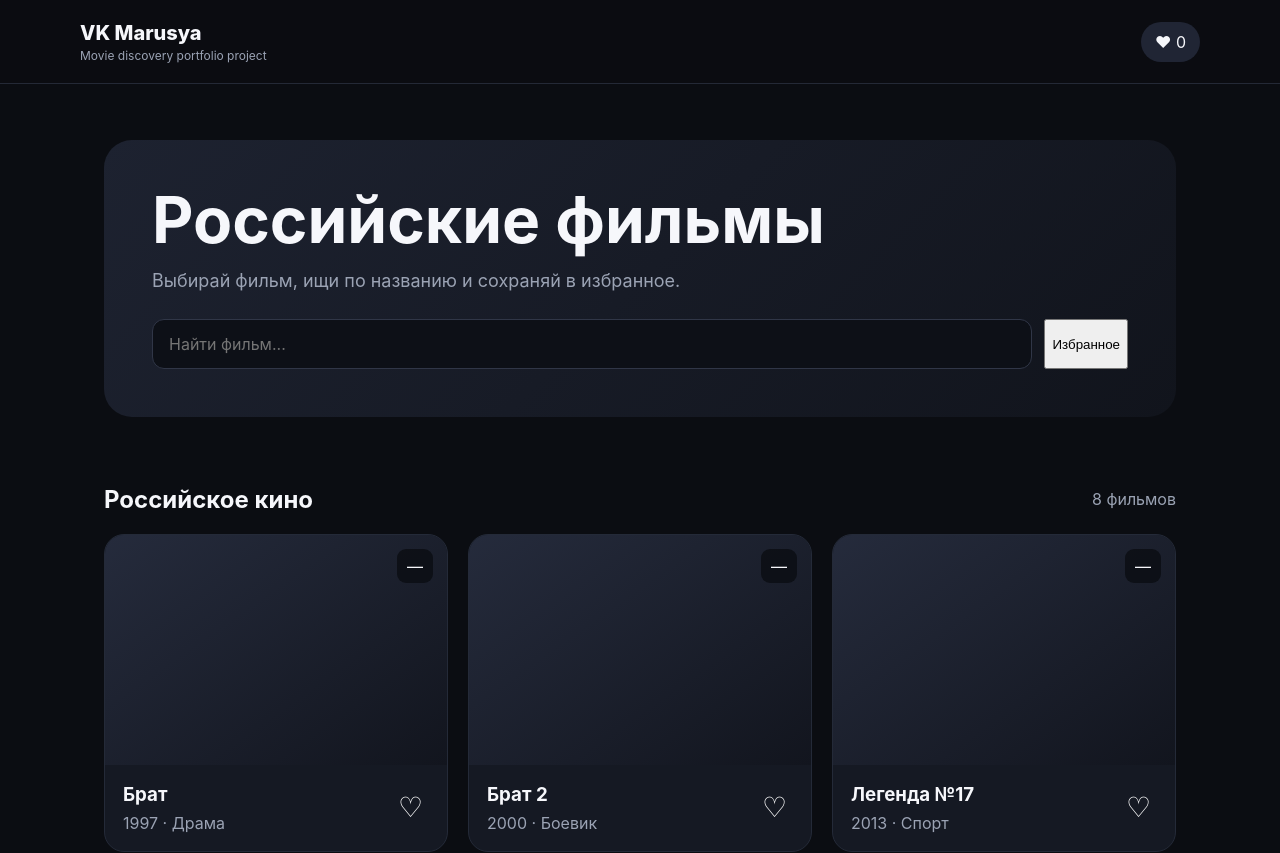
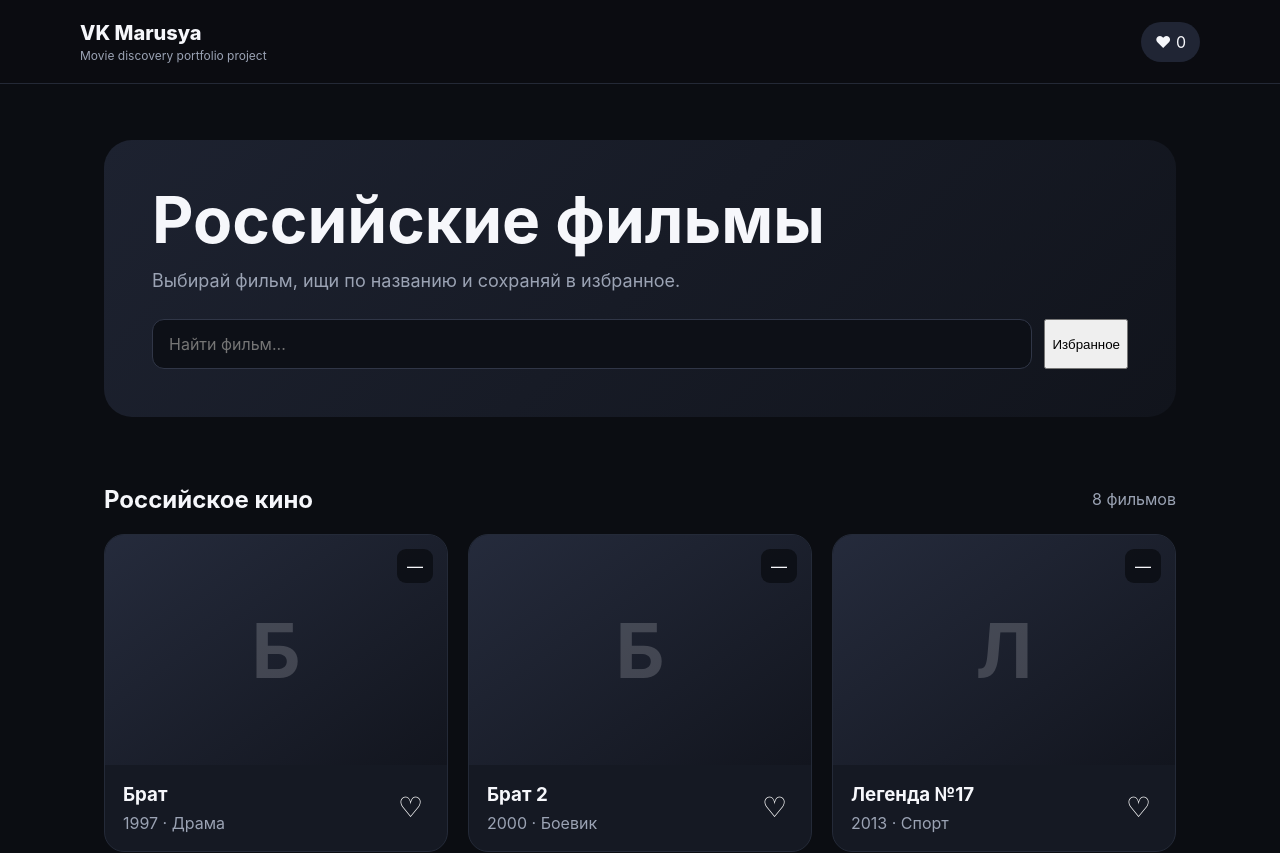
Before and after one commit to Kolomiets94/VKMarusya, a React (Create React App) app: page /#/ in a window 1280 px wide. Shown: the top 853 px of the page. Built offline with nearby package versions, Linux system fonts and the light colour scheme; no server answers.

Commit message:
Show a visible fallback when poster image is unavailable

```diff
--- a/src/pages/HomePage.tsx
+++ b/src/pages/HomePage.tsx
@@ -99,7 +99,7 @@ export const HomePage = () => {
             visibleShows.map((show) => (
               <article className="card" key={show.id}>
                 <Link
-                  className="poster"
+                  className={show.image ? "poster" : "poster posterFallback"}
                   to={`/movie/${show.id}`}
                   aria-label={`Details for ${show.name}`}
                 >
```
